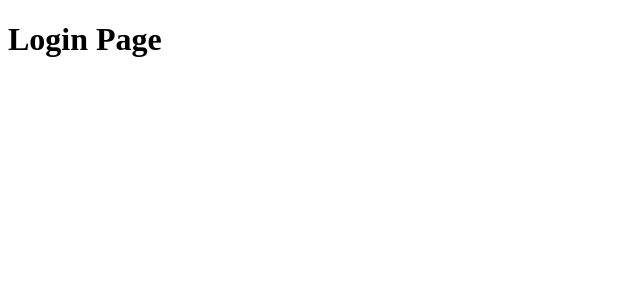
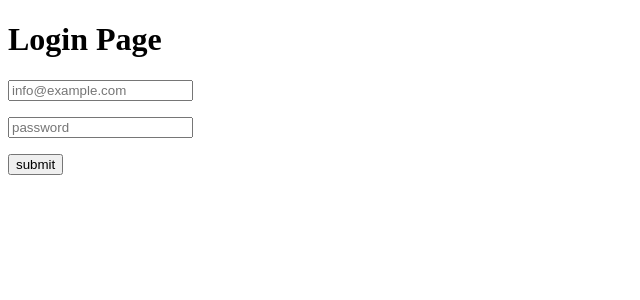
Before and after one commit to Jawadgee/test, a React (Create React App) app: page /login in a window 1280 px wide. Shown: the top 300 px of the page, without its empty margins (0-640 px from the left). Built offline with nearby package versions, Linux system fonts and the light colour scheme.

Commit message:
Login React Completed

```diff
--- a/package.json
+++ b/package.json
@@ -3,6 +3,7 @@
   "version": "0.1.0",
   "private": true,
   "dependencies": {
+    "prop-types": "^15.5.10",
     "react": "^15.6.1",
     "react-dom": "^15.6.1",
     "react-router": "^4.2.0",
--- /dev/null
+++ b/src/componets/ErrorsLine.js
@@ -0,0 +1,10 @@
+import React from 'react';
+import PropTypes from 'prop-types';;
+
+const ErrorLine = ({ error }) =>  <span style={{color: 'red'}}>{error}</span>
+
+ErrorLine.PropTypes = {
+    error: PropTypes.string.isRequired
+}
+
+export default ErrorLine
--- /dev/null
+++ b/src/componets/LoginForm.js
@@ -0,0 +1,66 @@
+import React from 'react';
+import PropTypes from 'prop-types';
+
+import ErrorLine from './ErrorsLine';
+
+class HomePage extends React.Component{
+    state = {
+        data: {},
+        errors: {}
+    };
+
+    onChange = e => {
+        this.setState({data:{...this.state.data, [e.target.name]: e.target.value}});
+    }
+    onSubmit = (e) => {
+        e.preventDefault();
+        const errors = this.validate(this.state.data);
+        this.setState({ errors });
+        if(Object.keys(errors).length === 0){
+            this.props.submit(this.state.data);
+        }
+    }
+    validate = (data) => {
+        const errors = {};
+        const EmailCheck = /^(([^<>()[\]\\.,;:\s@"]+(\.[^<>()[\]\\.,;:\s@"]+)*)|(".+"))@((\[[0-9]{1,3}\.[0-9]{1,3}\.[0-9]{1,3}\.[0-9]{1,3}])|(([a-zA-Z\-0-9]+\.)+[a-zA-Z]{2,}))$/;
+        if(!EmailCheck.test(data.email)) errors.email = 'Invalid Email';
+        if(!data.password) errors.password = 'Invalid Password';
+        return errors;
+    }
+
+    render(){
+        let {errors} = this.state;
+        return(
+            <div>
+                <form onSubmit={this.onSubmit}>
+                    <p>
+                        <input
+                        type="email"
+                        id="email"
+                        name="email"
+                        placeholder="info@example.com"
+                        onChange={this.onChange}/>
+                    </p>
+                    {errors && <ErrorLine error={errors.email}/>}
+                    <p>
+                        <input
+                            type="password"
+                            id="password"
+                            name="password"
+                            placeholder="password"
+                            onChange={this.onChange}/>
+                    </p>
+                    {errors && <ErrorLine error={errors.password}/>}
+                    <p><input type="submit" value="submit"/></p>
+                </form>
+            </div>
+        )
+    }
+}
+
+HomePage.PropTypes = {
+    submit: PropTypes.func.isRequired
+}
+
+
+export default HomePage;
--- a/src/componets/LoginPage.js
+++ b/src/componets/LoginPage.js
@@ -1,10 +1,17 @@
 import React from 'react';
+import LoginForm from './LoginForm';
 
 class LoginPage extends React.Component{
+
+    submit(data){
+        console.log(data);
+    }
+
     render(){
         return(
             <div>
                 <h1>Login Page</h1>
+                <LoginForm submit={this.submit}/>
             </div>
         )
     }
--- a/src/index.js
+++ b/src/index.js
@@ -1,6 +1,6 @@
 import React from 'react';
 import { render } from 'react-dom';
-import { BrowserRouter as Router, Route } from 'react-router-dom';
+import { BrowserRouter as Router } from 'react-router-dom';
 
 import App from './App';
 
```
